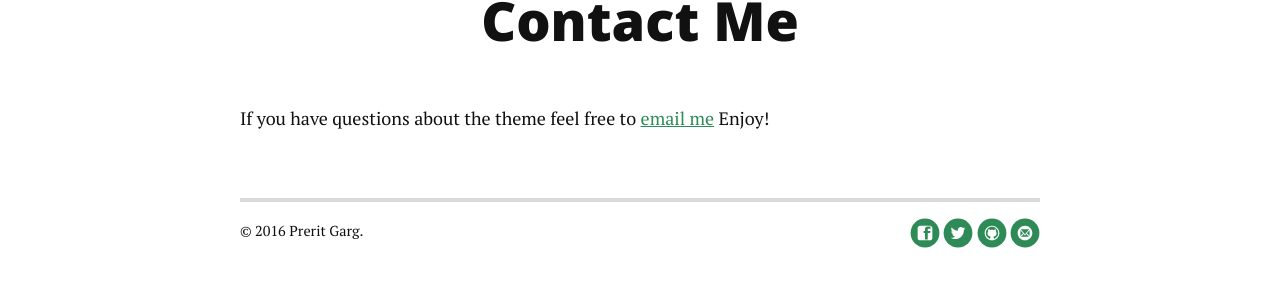
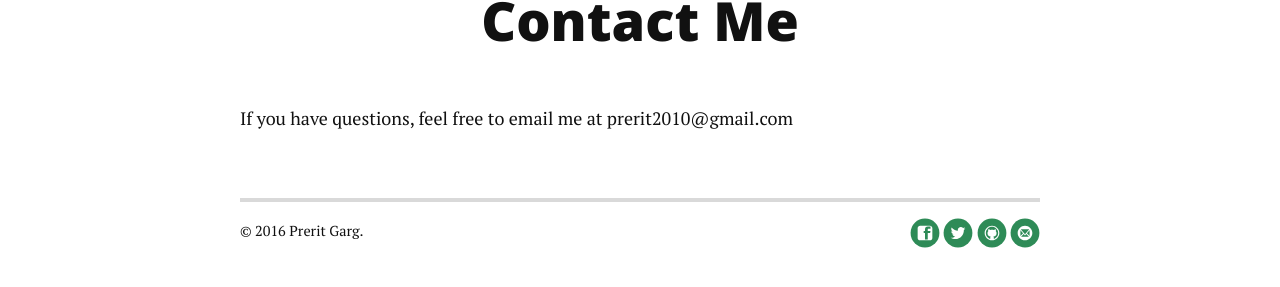
Before and after one commit to prerit2010/prerit2010.github.io, a Jekyll site: the page built from contact.md, in a window 1280 px wide. Shown: the part 310-597 px from the top of the page. Built offline with Jekyll 4.4.1, drawn with Linux system fonts in a browser that asks for light colours; nearby versions of some CDN libraries.

Commit message:
updated contact

```diff
--- a/contact.md
+++ b/contact.md
@@ -5,15 +5,5 @@ title: Contact Prerit
 
 <div class="container" id="contact">
   <h1 class="pageTitle">Contact Me</h1>
-    <p>If you have questions about the theme feel free to <a href="mailto:prerit2010@gmail.com">email me</a> Enjoy!</p>
-
-  <!-- <form action="http://formspree.io/brimaidesigns@gmail.com" method="POST">
-    <label for="name">Name</label>
-    <input type="text" id="name" name="name" class="full-width"><br>
-    <label for="email">Email Address</label>
-    <input type="email" id="email" name="_replyto" class="full-width"><br>
-    <label for="message">Message</label>
-    <textarea name="message" id="message" cols="30" rows="10" class="full-width"></textarea><br>
-    <input type="submit" value="Send" class="button">
-  </form> -->
+    <p>If you have questions, feel free to email me at prerit2010@gmail.com </p>
 </div>
```
